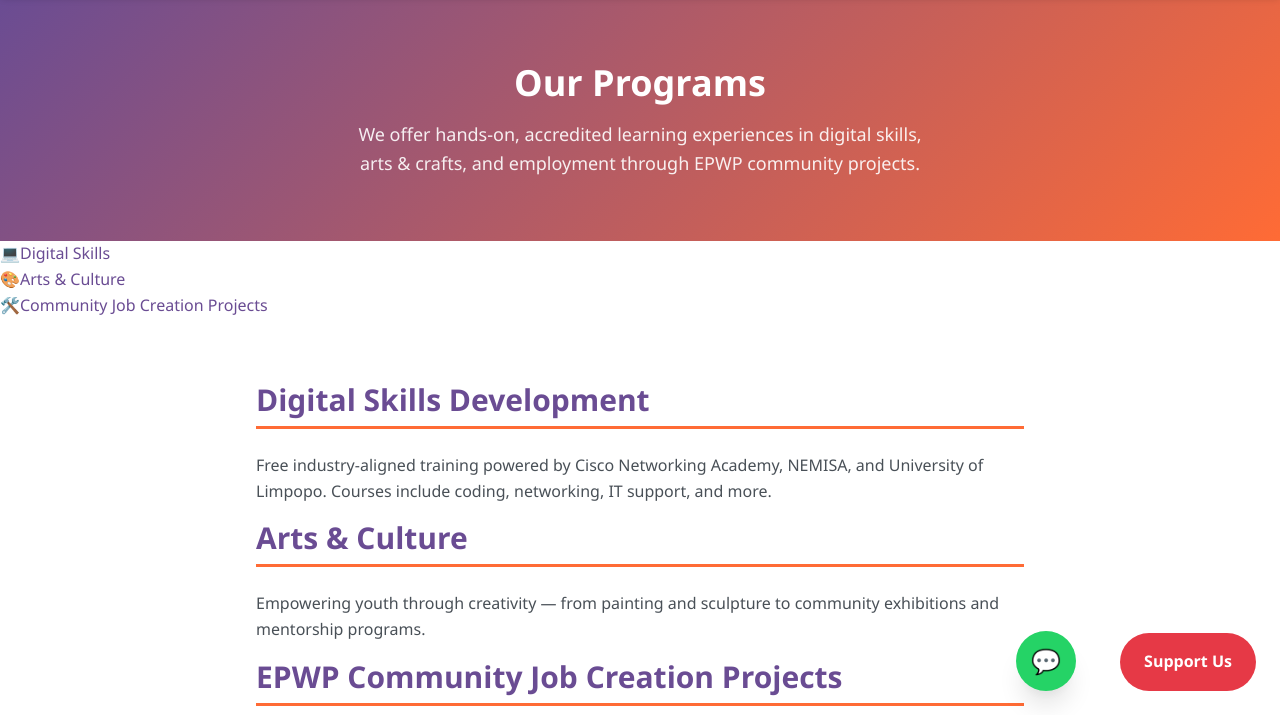
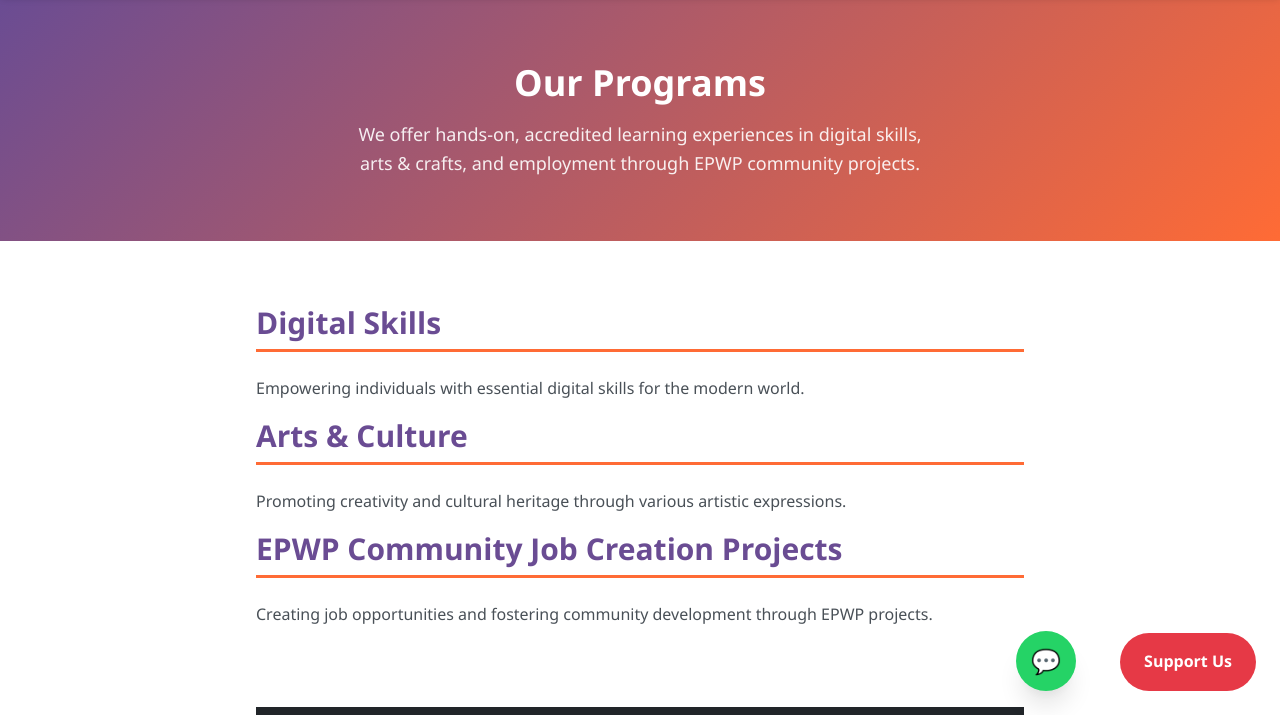
Before and after one commit to Tshikwetamakole/fnydi-website, a website: page programs.html in a window 1280 px wide. Shown: the part 85-800 px from the top of the page. Drawn offline with Linux system fonts and the light colour scheme.

```diff
--- a/programs.html
+++ b/programs.html
@@ -45,30 +45,22 @@
     <p>We offer hands-on, accredited learning experiences in digital skills, arts & crafts, and employment through EPWP community projects.</p>
   </section>
 
-  <section class="programs-preview">
-    <div class="program-icons">
-      <a href="digital-skills.html">
-        <div class="program-card">💻<span>Digital Skills</span></div>
-      </a>
-      <a href="arts-culture.html">
-        <div class="program-card">🎨<span>Arts & Culture</span></div>
-      </a>
-        <a href="epwp-projects.html">
-          <div class="program-card">🛠️<span>Community Job Creation Projects</span></div>
-        </a>
-    </div>
-  </section>
+<section class="program-content">
+  <div class="program-item">
+    <h2><a href="digital-skills.html">Digital Skills</a></h2>
+    <p>Empowering individuals with essential digital skills for the modern world.</p>
+  </div>
 
-  <section class="program-content">
-    <h2>Digital Skills Development</h2>
-    <p>Free industry-aligned training powered by Cisco Networking Academy, NEMISA, and University of Limpopo. Courses include coding, networking, IT support, and more.</p>
+  <div class="program-item">
+    <h2><a href="arts-culture.html">Arts & Culture</a></h2>
+    <p>Promoting creativity and cultural heritage through various artistic expressions.</p>
+  </div>
 
-    <h2>Arts & Culture</h2>
-    <p>Empowering youth through creativity — from painting and sculpture to community exhibitions and mentorship programs.</p>
+  <div class="program-item">
+    <h2><a href="epwp-projects.html">EPWP Community Job Creation Projects</a></h2>
+    <p>Creating job opportunities and fostering community development through EPWP projects.</p>
+  </div>
 
-    <h2>EPWP Community Job Creation Projects</h2>
-    <p>Through EPWP, FNYDI supports youth involvement in public service roles such as admin support, digital literacy drives, and environmental cleanup campaigns.</p>
-  </section>
 
   <!-- Footer -->
   <footer class="footer">
```
Also changed, not shown: digital-skills.html (+7 -9 lines), index.html (+2 -3 lines).
